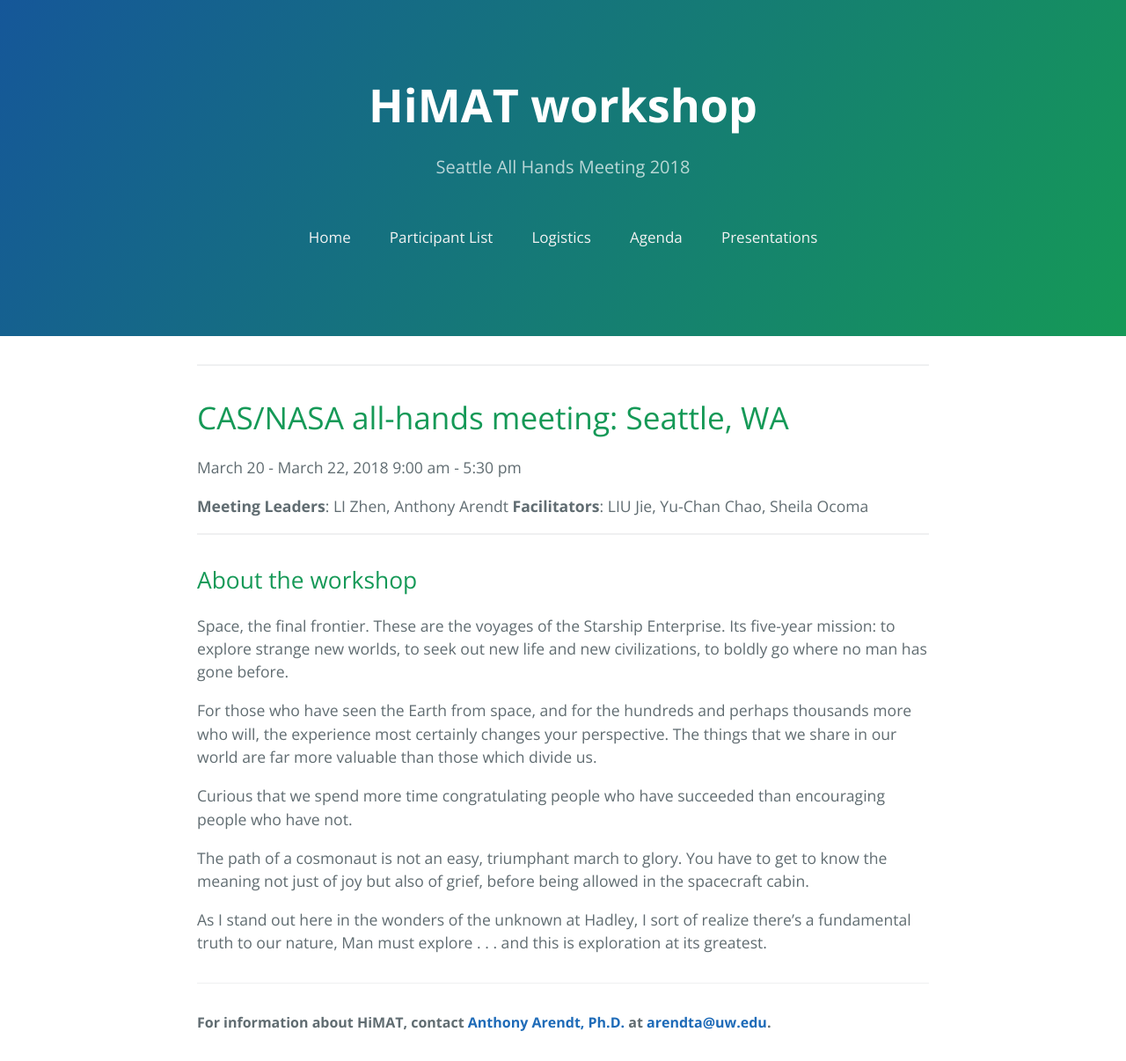
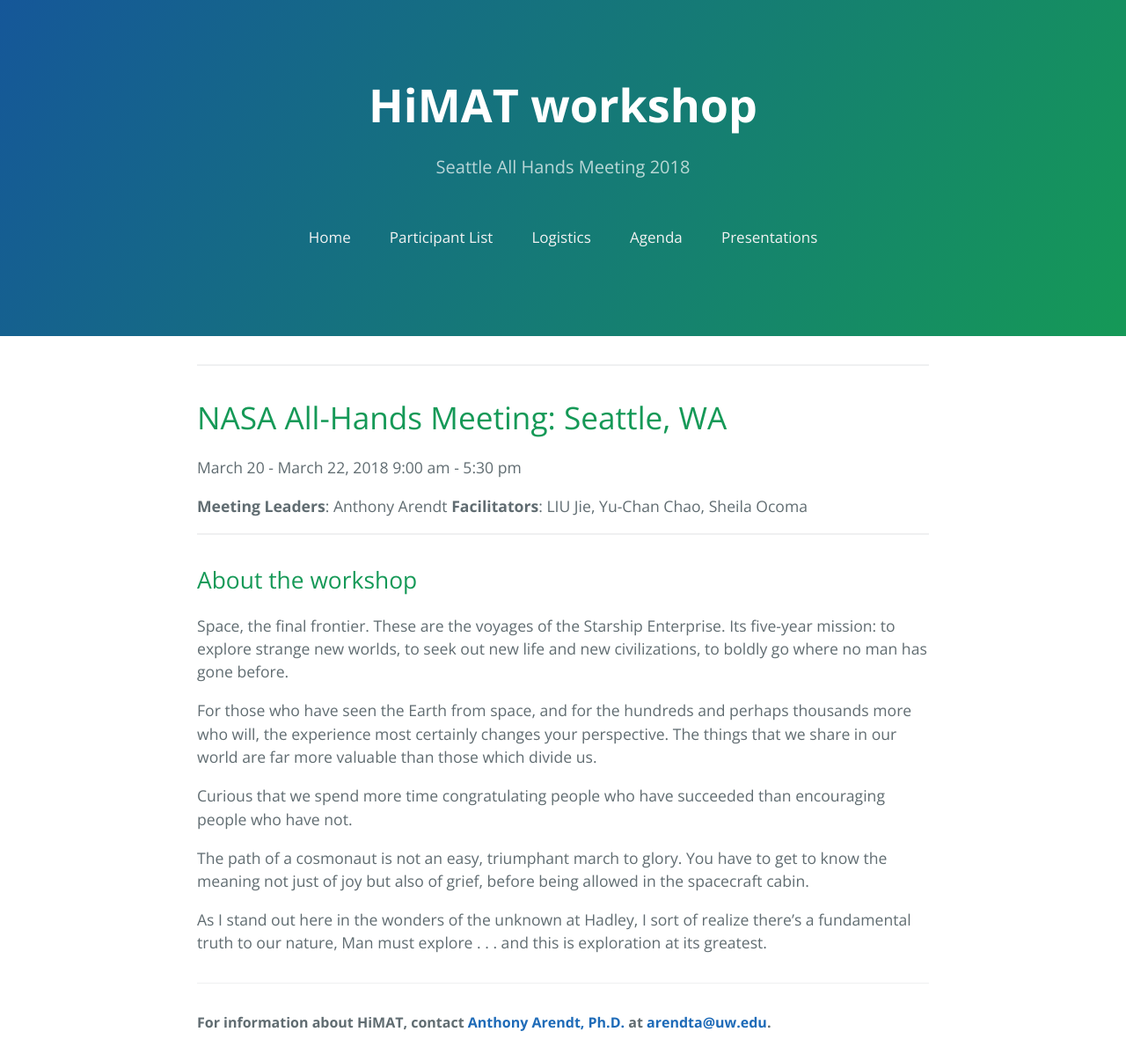
Before and after one commit to lsetiawan/2018-05-15-CAS-HiMAT, a Jekyll site: the page built from index.md, in a window 1280 px wide. Shown: the whole page at 88% size. Built offline with Jekyll 4.4.1, drawn with Linux system fonts in a browser that asks for light colours.

Commit message:
Update index.md

```diff
--- a/index.md
+++ b/index.md
@@ -5,12 +5,12 @@ title: "Home"
 
 ---
 
-# CAS/NASA all-hands meeting: Seattle, WA
+# NASA All-Hands Meeting: Seattle, WA
 
 March 20 - March 22, 2018
 9:00 am - 5:30 pm
 
-**Meeting Leaders**: LI Zhen, Anthony Arendt
+**Meeting Leaders**: Anthony Arendt
 **Facilitators**: LIU Jie, Yu-Chan Chao, Sheila Ocoma
 
 ---
```
